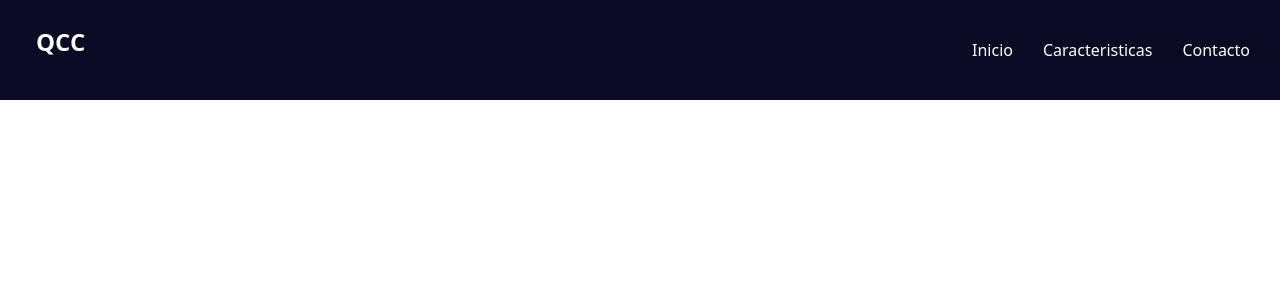
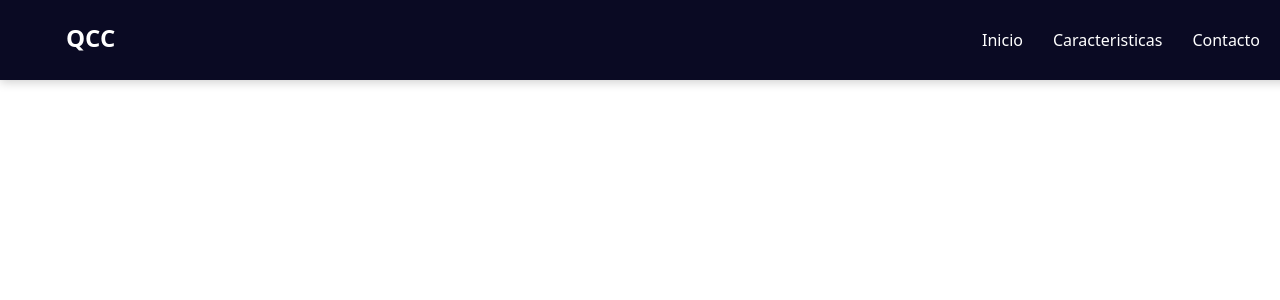
Before and after one commit to DiegoFCP/QCC_front, a React (Vite) app: page / in a window 1280 px wide. Shown: the top 300 px of the page. Built offline with nearby package versions, Linux system fonts and the light colour scheme.

Commit message:
Cambios CSS

```diff
--- a/src/components/Navbar.css
+++ b/src/components/Navbar.css
@@ -1,32 +1,40 @@
-.navbar{
+.navbar {
     width: 100%;
-    height: 100px;
+    height: 80px; /* puedes ajustar si lo ves alto aún */
     display: flex;
     justify-content: space-between;
     align-items: center;
     background-color: #0a0a23;
     color: white;
-    position: fixed; /* opcional si lo quieres siempre visible */
+    position: fixed;
     top: 0;
     left: 0;
+    padding: 0 30px; /* margen interno horizontal general */
+    box-shadow: 0 2px 10px rgba(0, 0, 0, 0.2); /* opcional: da profundidad */
+    z-index: 1000; /* asegura que esté siempre encima */
+    padding: 0 30px;
 }
 
-.logo{
+.logo {
     font-size: 1.5rem;
     font-weight: bold;
-    display: flex;
-    padding-top: 10%;
+    padding-top: 140px;
 }
 
-.nav-links{
+.nav-links {
     list-style: none;
     display: flex;
     gap: 30px;
-    padding-right: 30px;
+    margin: 0;
+    padding-right: 50px;
 }
 
-.nav-links a{
+.nav-links a {
     color: white;
     text-decoration: none;
-    display: flex;
+    transition: color 0.3s ease;
 }
+
+.nav-links a:hover {
+    color: #60a5fa; /* azul claro o el color que quieras para hover */
+}
```
